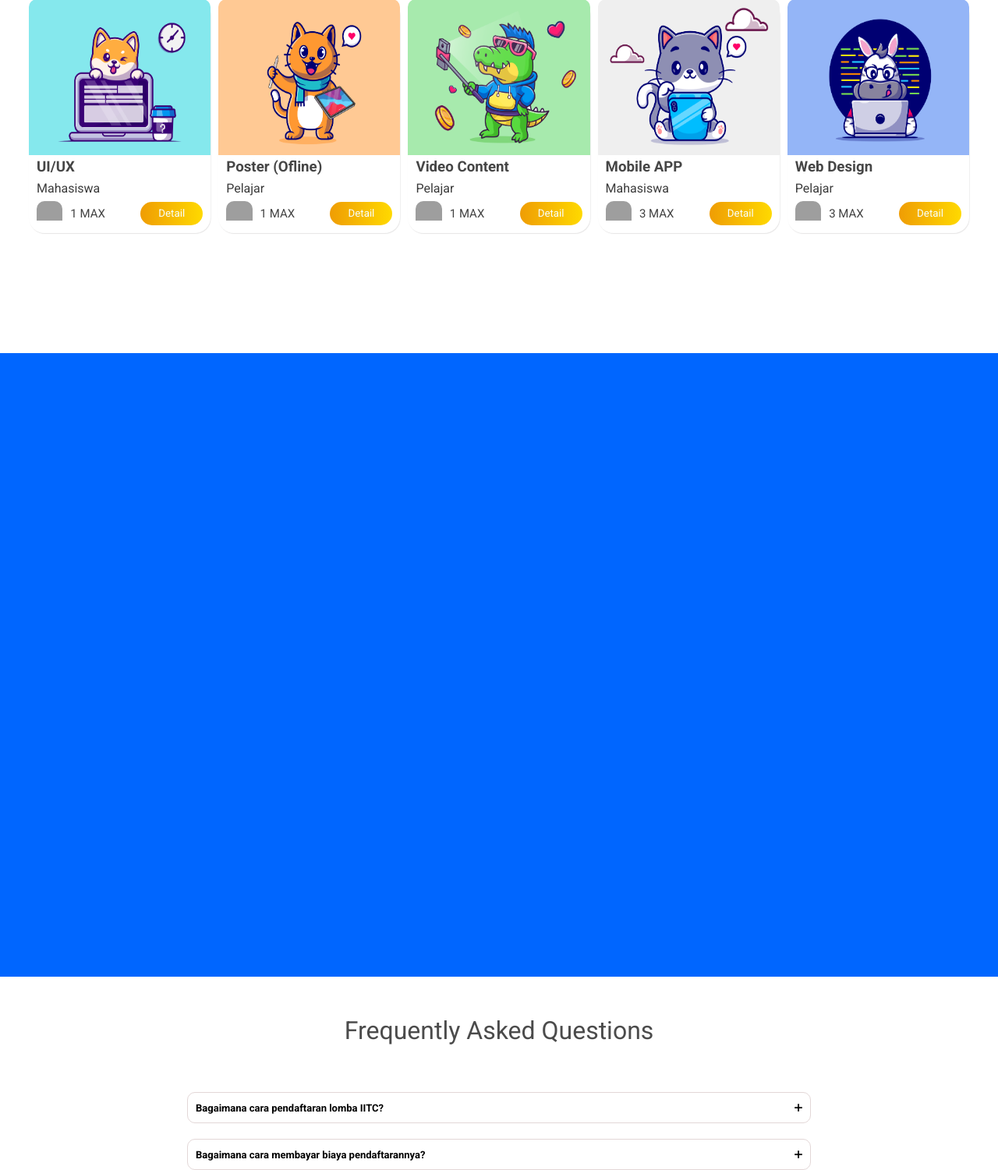
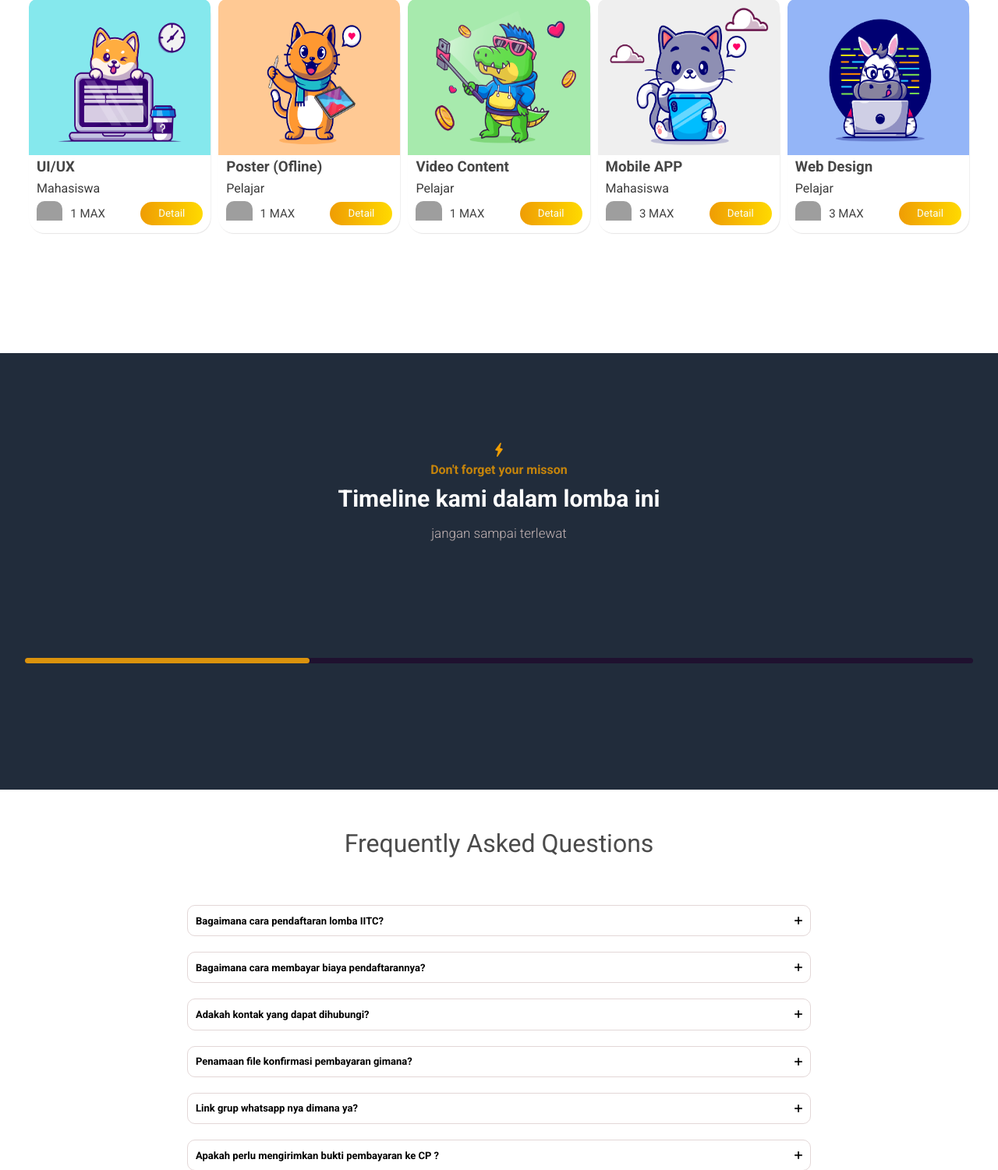
Before and after one commit to Argapr/class-coding, a PHP site: page / in a window 1280 px wide. Shown: the part 2945-4446 px from the top of the page at 78% size. Run offline with PHP 8.4, Linux system fonts and the light colour scheme; grey boxes are pictures that could not be loaded.

Commit message:
finish update

```diff
--- a/tugas pertemuan1/assets/CSS/style.css
+++ b/tugas pertemuan1/assets/CSS/style.css
@@ -424,10 +424,54 @@ header {
 }
 /* end lomba */
 
+/* start timeline */
+#time {
+    width: 100%;
+    height: 70vh;
+    background-color: #212c3b;
+    text-align: center;
+    flex-direction: column;
+    display: flex;
+    justify-content: center;
+    align-items: center;
+}
+#time span {
+    color: #c5840b;
+    font-weight: 600;
+}
+#time h1 {
+    font-size: 30px;
+    color: #ffff;
+    margin: 10px;
+}
 
-#time {
-    background-color: #0066ff;
+#time .dsc {
+    font-weight: 300;
+    font-size: 17px;
+    color: #c4b4b4;
+    margin-bottom: 100px;
 }
+.progress-bar {
+    margin-bottom: 50px;
+    display: flex;
+    justify-content: center;
+    align-items: start;
+    flex-direction: column;
+    width: 95%;
+    height: 7px;
+    background-color: #1f112f;
+    border-radius: 10px;
+    margin-top: 50px;
+  }
+
+  .progress {
+    height: 100%;
+    width: 30%; /* Adjust the width to represent the progress (0% to 100%) */
+    background-color: #db930d;
+    border-radius: 10px;
+  }
+
+/* end timeline */
 
 /* start FAQ */
 #faq {
--- a/tugas pertemuan1/index.html
+++ b/tugas pertemuan1/index.html
@@ -181,7 +181,20 @@
     </section>
     <!-- end lomba -->
     <!-- timeline -->
-    <section id="time"></section>
+    <section id="time">
+        <span><img src="image/imporpng/energy.png" alt=""><br>Don't forget your misson</span>
+        <h1>Timeline kami dalam lomba ini</h1>
+        <p class="dsc">jangan sampai terlewat</p>
+        <div class="progress-bar">
+            <div class="progress">
+                <ul>
+                    <li class="step"></li>
+                    <li class="step"></li>
+                    <li class="step"></li>
+                </ul>
+            </div>
+          </div>
+    </section>
     <!-- end timeline -->
     <!-- faq -->
     <section id="faq">
```
